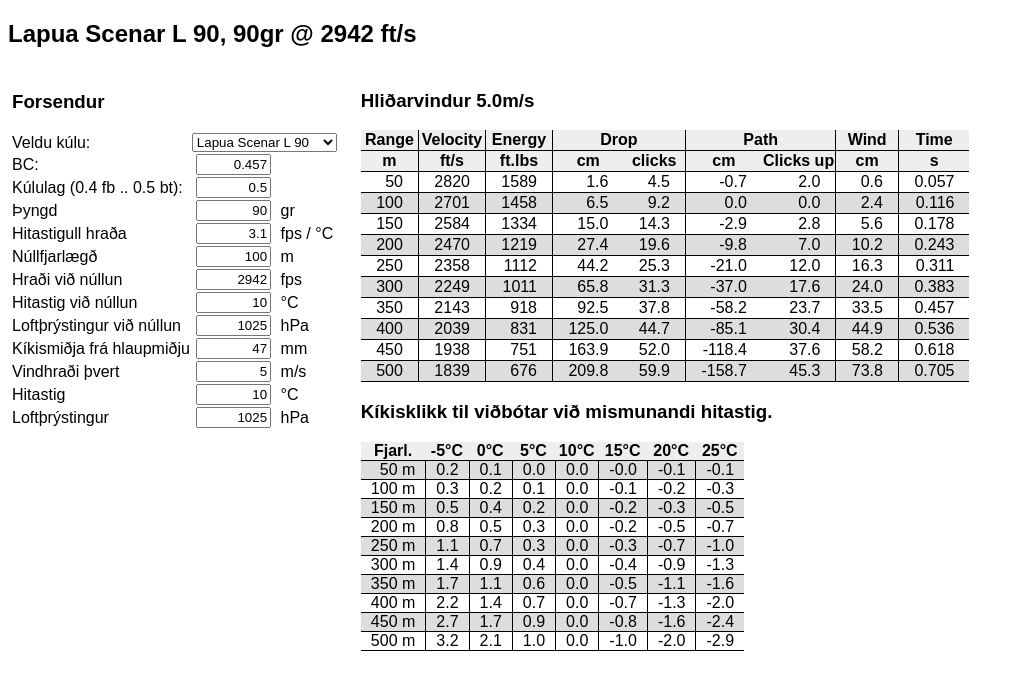
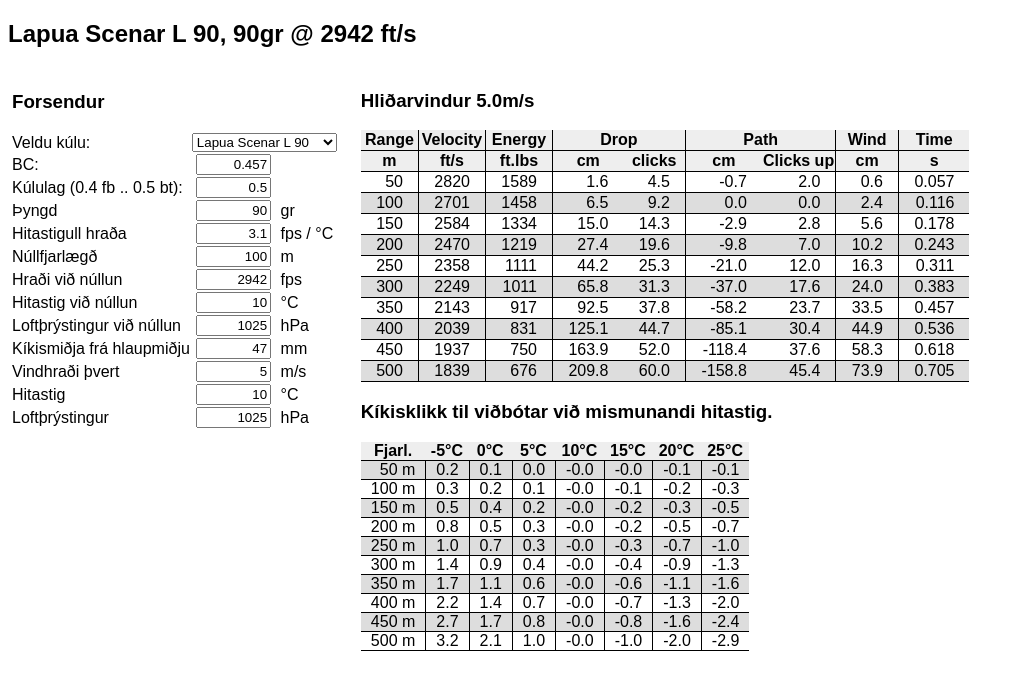
Before and after one commit to johannthorir/Ballistics, a plain HTML site: page pejsa/pejsa.html in a window 1280 px wide. Shown: the whole page, without its empty margins (0-1023 px from the left). Drawn offline with Linux system fonts and the light colour scheme.

Commit message:
messing...

```diff
--- a/pejsa/pejsa.html
+++ b/pejsa/pejsa.html
@@ -89,18 +89,19 @@
 	var  sighting_pressure     = parseFloat(document.getElementById('prs').value);
 	var  temperature           = parseFloat(document.getElementById('tc').value);
 	var  air_pressure          = parseFloat(document.getElementById('pr').value);
-	var  sighting_velocity       = parseFloat(document.getElementById('mv').value);
+	var  sighting_velocity     = parseFloat(document.getElementById('mv').value);
 	var  tempsens              = parseFloat(document.getElementById('ts').value);
 	var  muzzle_velocity       = sighting_velocity + (temperature - sighting_temperature)*tempsens;
 
 
-    var  i;
-    var   retard_coeff     = ballistic_coefficient * mayewski_constant * Math.pow(muzzle_velocity, 0.45);
-
+    var i;
+    var retard_coeff     = ballistic_coefficient * mayewski_constant * Math.pow(muzzle_velocity, 0.45);
+	var Tstd = 288.33;
+	var toKelvin = (temperature) => { return temperature + 273.15 };
 	var pressure_factor    = (2.0 - air_pressure / 1000.0);
-	var temperature_factor = (2460 + 9 * temperature)/2595;
+	var temperature_factor = toKelvin(temperature) / Tstd;
     var adj_retard_coeff   = retard_coeff * pressure_factor * temperature_factor;
-	var sighting_retard_coeff = retard_coeff * (2.0 - sighting_pressure/1000.0) * (2460 + 9 * sighting_temperature)/2595;
+	var sighting_retard_coeff = retard_coeff * (2.0 - sighting_pressure/1000.0) * (toKelvin(sighting_temperature)/Tstd);
     var drop_at_zero       = Math.pow((41.68/sighting_velocity)/((1/zero_range) - (1/(sighting_retard_coeff-(0.75 + 0.00006*zero_range) * retard_coeff_rate * zero_range))), 2);
 	var t = ("<table id='results'  cellspacing='0'>");
    	t += ("<tr style='text-align:center;background-color:#aaaaaa;border-top:1px solid black;'><th>Range</th><th style='border-left:1px solid black;'>Velocity</th><th style='border-left:1px solid black;'>Energy</th><th  style='border-left:1px solid black;' colspan='2'>Drop</th><th style='border-left:1px solid black;' colspan='2'>Path</th><th style='border-left:1px solid black;'>Wind</th><th style='border-left:1px solid black;'>Time</th></tr>");
```
